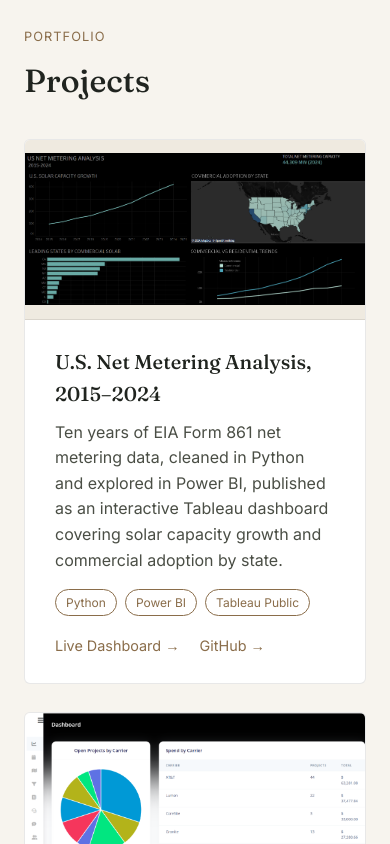
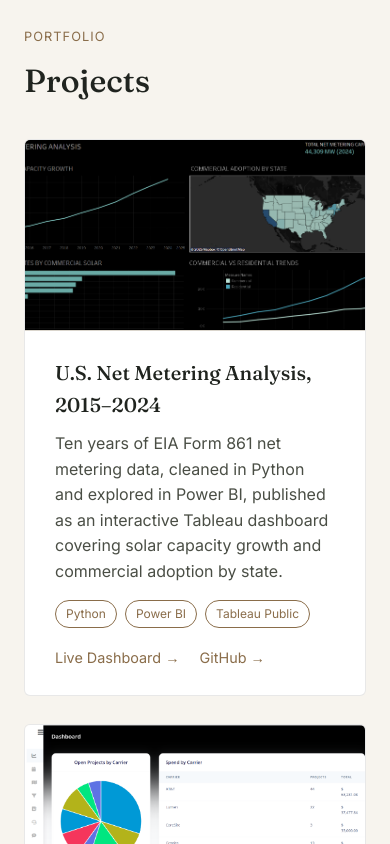
Before and after one commit to GianiMichael/GianiMichael.github.io, a plain HTML site: page index.html in a window 390 px wide. Shown: the part 3140-3984 px from the top of the page. Drawn offline with Linux system fonts and the light colour scheme.

Commit message:
Update style.css

```diff
--- a/css/style.css
+++ b/css/style.css
@@ -255,8 +255,7 @@ main {
 .cards { display: grid; gap: 28px; }
 
 .card {
-  display: grid;
-  grid-template-columns: 260px 1fr;
+  display: flex;
   border: 1px solid var(--line);
   border-radius: 6px;
   overflow: hidden;
@@ -264,21 +263,24 @@ main {
 }
 
 .card__media {
+  flex: 0 0 260px;
+  width: 260px;
+  aspect-ratio: 16 / 9;
+  align-self: flex-start;
   background: #EFEAE0;
-  min-height: 180px;
-  display: flex;
-  align-items: center;
-  justify-content: center;
+  overflow: hidden;
   border-right: 1px solid var(--line);
-  overflow: hidden;
 }
 
 .card__media img {
   width: 100%;
   height: 100%;
-  object-fit: contain;
+  object-fit: cover;
+  object-position: top;
   display: block;
 }
+
+.card__body { flex: 1; min-width: 0; }
 
 .card__media-placeholder {
   color: var(--ink-soft);
@@ -310,8 +312,8 @@ main {
 .card__links { display: flex; gap: 20px; font-size: 0.9rem; }
 
 @media (max-width: 700px) {
-  .card { grid-template-columns: 1fr; }
-  .card__media { border-right: none; border-bottom: 1px solid var(--line); }
+  .card { flex-direction: column; }
+  .card__media { width: 100%; flex-basis: auto; border-right: none; border-bottom: 1px solid var(--line); }
 }
 
 /* ---------- Testimonials ---------- */
```
